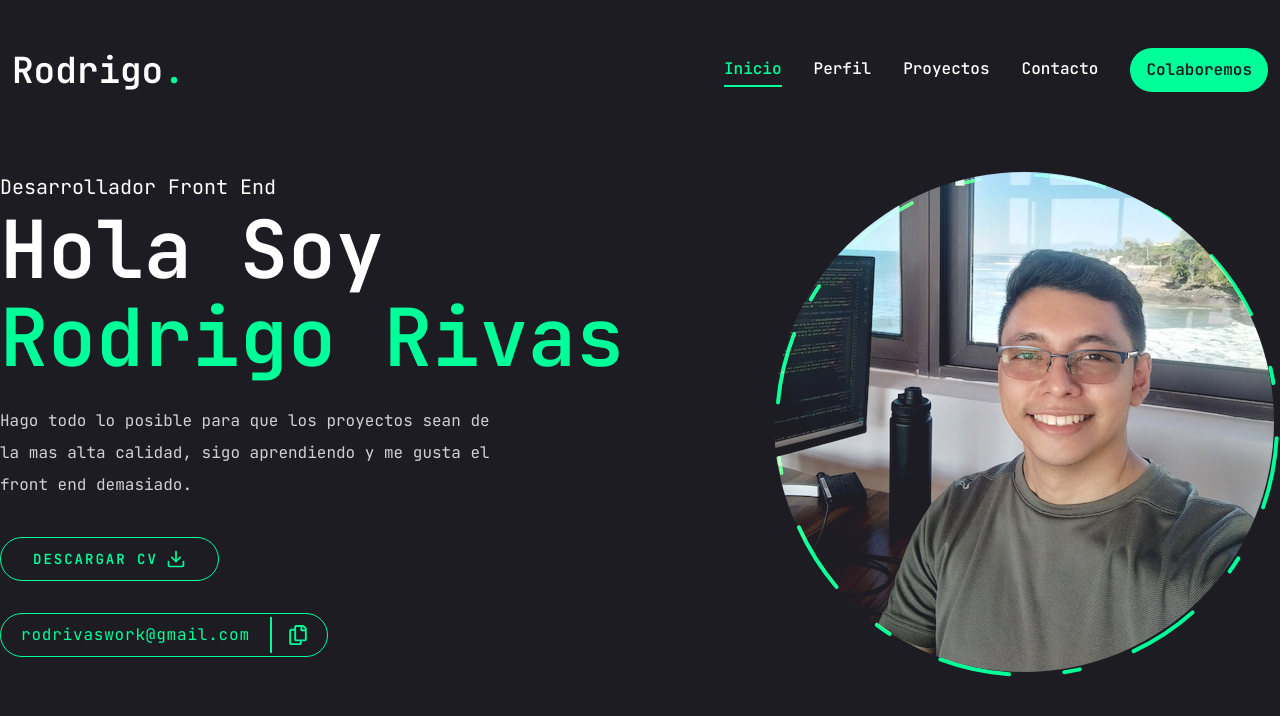
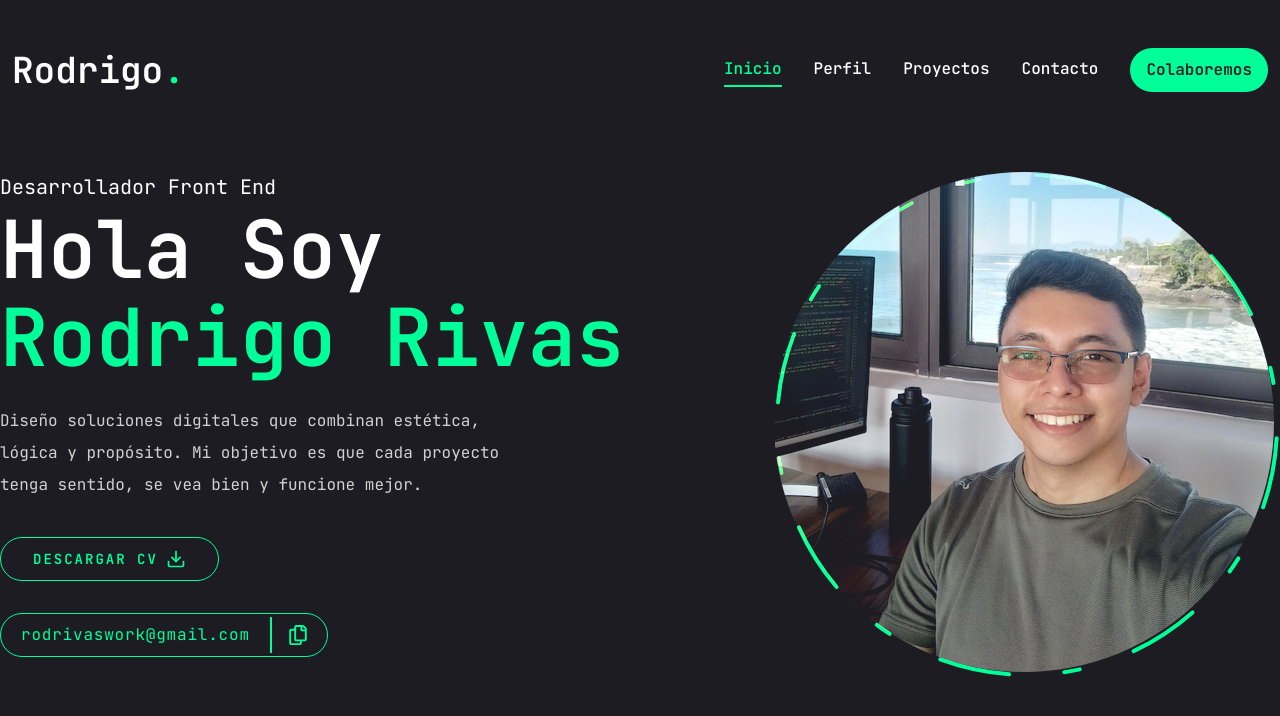
Before and after one commit to JRMRIVAS/portfolio, a Next.js app: page / in a window 1280 px wide. Shown: the top 716 px of the page. Built offline with nearby package versions, Linux system fonts and the light colour scheme.

Commit message:
UPDATE -[cambio en mensaje de pagina inicio]  -[actualizacioin en titulo y descripcion de la web]

```diff
--- a/src/app/layout.tsx
+++ b/src/app/layout.tsx
@@ -16,8 +16,8 @@ const jetBrainsMono = JetBrains_Mono({
 });
 
 export const metadata: Metadata = {
-  title: "Create Next App",
-  description: "Generated by create next app",
+  title: "Rodrigo Rivas Portfolio",
+  description: "Portfolio web de Rodrigo Rivas, todos mis proyectos mas relevantes aquí",
 };
 
 export default function RootLayout({
--- a/src/app/page.tsx
+++ b/src/app/page.tsx
@@ -59,7 +59,7 @@ export default function Home() {
           <div className="text-center md:text-left order-2 xl:order-none mb-5">
             <span className="text-xl">Desarrollador Front End</span>
             <h1 className="h1 mb-6">Hola Soy <br /> <span className="text-accent">Rodrigo Rivas</span></h1>
-            <p className="max-w-[500px] mb-9 text-white/80">Hago todo lo posible para que los proyectos sean de la mas alta calidad, sigo aprendiendo y me gusta el front end demasiado.</p>
+            <p className="max-w-[500px] mb-9 text-white/80">Diseño soluciones digitales que combinan estética, lógica y propósito. Mi objetivo es que cada proyecto tenga sentido, se vea bien y funcione mejor.</p>
             {/* botones y red social */}
             <div className="flex flex-col xl:flex-row items-center gap-8 mb-8">
               <Button
```
